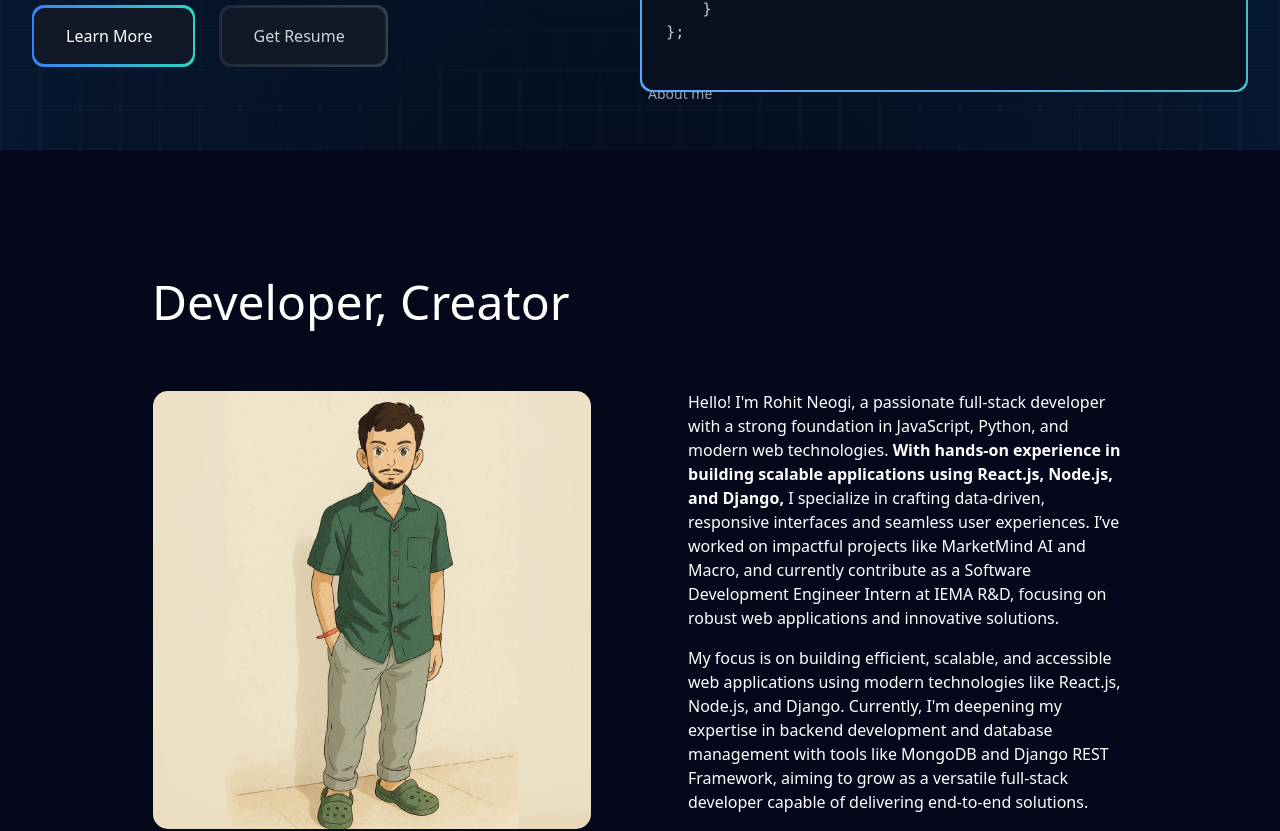
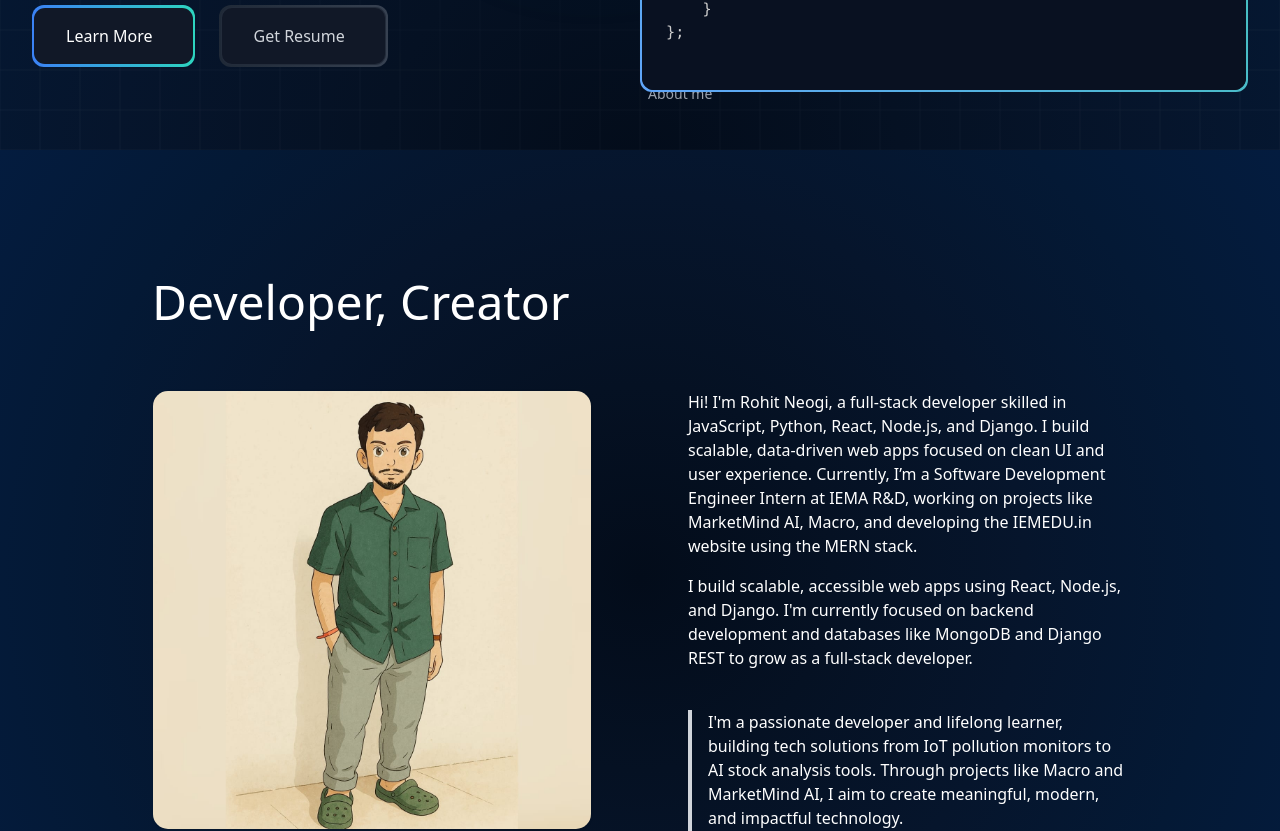
Before and after one commit to rohitneogi-a/my_portfolio, a React (Vite) app: page / in a window 1280 px wide. Shown: the part 650-1481 px from the top of the page. Built offline with nearby package versions, Linux system fonts and the light colour scheme.

Commit message:
feat: update About page styles and enhance content for clarity and engagement

```diff
--- a/src/pages/About/About.jsx
+++ b/src/pages/About/About.jsx
@@ -4,7 +4,7 @@ import HeroImg from "@/assets/images/me.jpg";
 export default function About() {
   return (
     <>
-      <section id="about" className="py-16 md:py-32  text-white bg-[#04081A]">
+      <section id="about" className="py-16 md:py-32  text-white bg-deepSpace">
         <div className="mx-auto max-w-5xl space-y-8 px-6 md:space-y-16">
           <h2 className="relative z-10 max-w-xl text-4xl font-medium lg:text-5xl text-white">
             Developer, Creator
@@ -25,37 +25,31 @@ export default function About() {
 
             <div className="relative space-y-4">
               <p className="text-white">
-                Hello! I'm Rohit Neogi, a passionate full-stack developer with a
-                strong foundation in JavaScript, Python, and modern web
-                technologies.{" "}
-                <span className="font-bold text-white">
-                  With hands-on experience in building scalable applications
-                  using React.js, Node.js, and Django,
-                </span>{" "}
-                I specialize in crafting data-driven, responsive interfaces and
-                seamless user experiences. I’ve worked on impactful projects
-                like MarketMind AI and Macro, and currently contribute as a
-                Software Development Engineer Intern at IEMA R&D, focusing on
-                robust web applications and innovative solutions.
-              </p>
+  Hi! I'm Rohit Neogi, a full-stack developer skilled in JavaScript, Python, React, Node.js, and Django. I build scalable, data-driven web apps focused on clean UI and user experience. Currently, I’m a Software Development Engineer Intern at IEMA R&D, working on projects like MarketMind AI, Macro, and developing the IEMEDU.in website using the MERN stack.
+</p>
+
 
               <p className="text-white">
-  My focus is on building efficient, scalable, and accessible web applications using modern technologies like React.js, Node.js, and Django. Currently, I'm deepening my expertise in backend development and database management with tools like MongoDB and Django REST Framework, aiming to grow as a versatile full-stack developer capable of delivering end-to-end solutions.
-</p>
-
+                I build scalable, accessible web apps using React, Node.js, and
+                Django. I'm currently focused on backend development and
+                databases like MongoDB and Django REST to grow as a full-stack
+                developer.
+              </p>
 
               <div className="pt-6">
                 <blockquote className="border-l-4 border-gray-300 pl-4">
                   <p className="text-white">
-  I'm a lifelong learner and developer, driven by curiosity and a commitment to solving real-world problems through technology. From building IoT-based pollution monitoring systems to developing AI-powered stock analysis platforms, I strive to contribute meaningful solutions to the tech community. Through my projects like Macro and MarketMind AI, I aim to innovate and empower developers with tools that blend performance, usability, and modern design.
-</p>
-
+                    I'm a passionate developer and lifelong learner, building
+                    tech solutions from IoT pollution monitors to AI stock
+                    analysis tools. Through projects like Macro and MarketMind
+                    AI, I aim to create meaningful, modern, and impactful
+                    technology.
+                  </p>
 
                   <div className="mt-6 space-y-3">
                     <cite className="block font-medium text-white">
                       Rohit Neogi
                     </cite>
-
                   </div>
                 </blockquote>
               </div>
```
